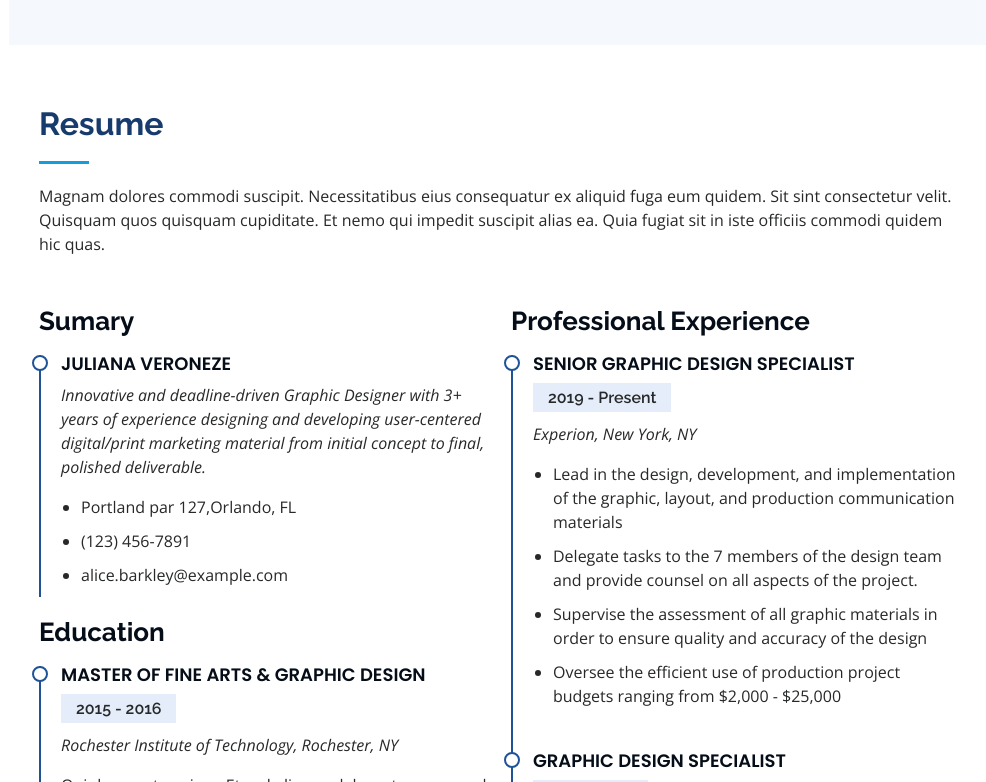
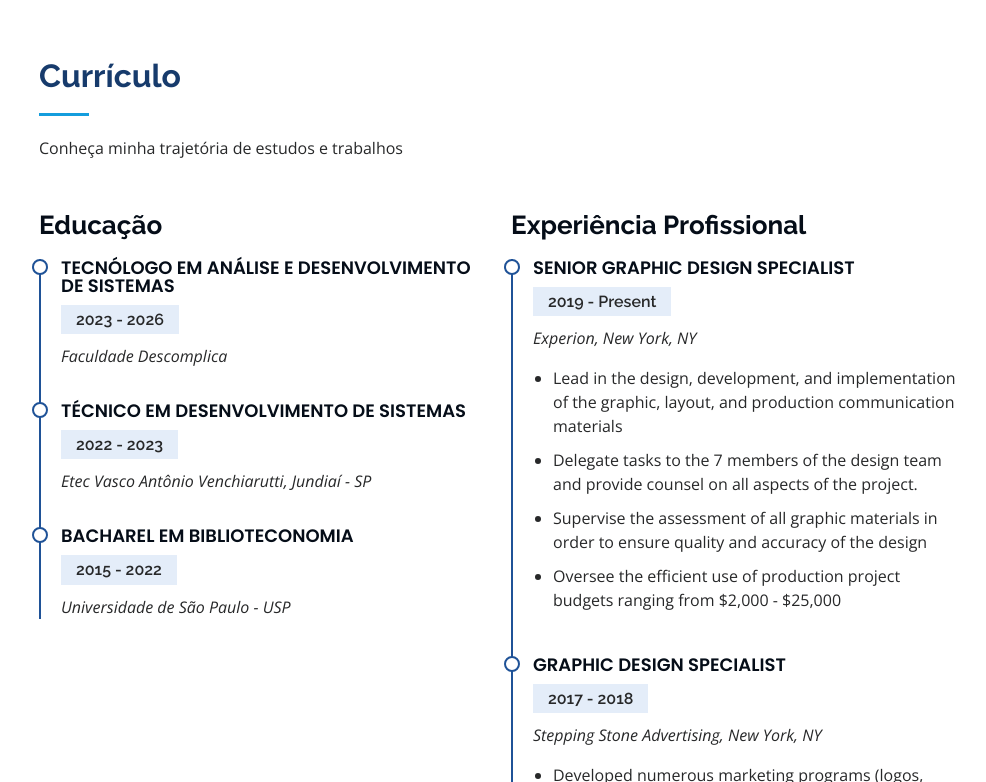
Before and after one commit to juveroneze/portfolioTeste, a plain HTML site: page index.html in a window 1280 px wide. Shown: the part 2018-2800 px from the top of the page, without its empty margins (291-1277 px from the left). Drawn offline with nearby package versions, Linux system fonts and the light colour scheme.

Commit message:
alteração no currículo

```diff
--- a/index.html
+++ b/index.html
@@ -59,7 +59,7 @@
         <ul>
           <li><a href="#hero" class="nav-link scrollto active"><i class="bx bx-home"></i> <span>Home</span></a></li>
           <li><a href="#about" class="nav-link scrollto"><i class="bx bx-user"></i> <span>Sobre</span></a></li>
-          <li><a href="#resume" class="nav-link scrollto"><i class="bx bx-file-blank"></i> <span>Histórico</span></a></li>
+          <li><a href="#resume" class="nav-link scrollto"><i class="bx bx-file-blank"></i> <span>Currículo</span></a></li>
           <li><a href="#portfolio" class="nav-link scrollto"><i class="bx bx-book-content"></i> <span>Portfólio</span></a></li>
           <li><a href="#services" class="nav-link scrollto"><i class="bx bx-server"></i> <span>Serviços</span></a></li>
           <li><a href="#contact" class="nav-link scrollto"><i class="bx bx-envelope"></i> <span>Contato</span></a></li>
@@ -126,7 +126,7 @@
 
         <div class="section-title">
           <h2>Skills</h2>
-          <p>Magnam dolores commodi suscipit. Necessitatibus eius consequatur ex aliquid fuga eum quidem. Sit sint consectetur velit. Quisquam quos quisquam cupiditate. Et nemo qui impedit suscipit alias ea. Quia fugiat sit in iste officiis commodi quidem hic quas.</p>
+          <p>Em constante aprendizado.</p>
         </div>
 
         <div class="row skills-content">
@@ -185,39 +185,36 @@
       <div class="container">
 
         <div class="section-title">
-          <h2>Resume</h2>
-          <p>Magnam dolores commodi suscipit. Necessitatibus eius consequatur ex aliquid fuga eum quidem. Sit sint consectetur velit. Quisquam quos quisquam cupiditate. Et nemo qui impedit suscipit alias ea. Quia fugiat sit in iste officiis commodi quidem hic quas.</p>
+          <h2>Currículo</h2>
+          <p>Conheça minha trajetória de estudos e trabalhos</p>
         </div>
 
         <div class="row">
           <div class="col-lg-6" data-aos="fade-up">
-            <h3 class="resume-title">Sumary</h3>
-            <div class="resume-item pb-0">
-              <h4>Juliana Veroneze</h4>
-              <p><em>Innovative and deadline-driven Graphic Designer with 3+ years of experience designing and developing user-centered digital/print marketing material from initial concept to final, polished deliverable.</em></p>
-              <ul>
-                <li>Portland par 127,Orlando, FL</li>
-                <li>(123) 456-7891</li>
-                <li>alice.barkley@example.com</li>
-              </ul>
+
+            <h3 class="resume-title">Educação</h3>
+
+            <div class="resume-item">
+              <h4>Tecnólogo em Análise e Desenvolvimento de Sistemas</h4>
+              <h5>2023 - 2026</h5>
+              <p><em>Faculdade Descomplica</em></p>
             </div>
 
-            <h3 class="resume-title">Education</h3>
             <div class="resume-item">
-              <h4>Master of Fine Arts &amp; Graphic Design</h4>
-              <h5>2015 - 2016</h5>
-              <p><em>Rochester Institute of Technology, Rochester, NY</em></p>
-              <p>Qui deserunt veniam. Et sed aliquam labore tempore sed quisquam iusto autem sit. Ea vero voluptatum qui ut dignissimos deleniti nerada porti sand markend</p>
+              <h4>Técnico em Desenvolvimento de Sistemas</h4>
+              <h5>2022 - 2023</h5>
+              <p><em>Etec Vasco Antônio Venchiarutti, Jundiaí - SP</em></p>
             </div>
+
             <div class="resume-item">
-              <h4>Bachelor of Fine Arts &amp; Graphic Design</h4>
-              <h5>2010 - 2014</h5>
-              <p><em>Rochester Institute of Technology, Rochester, NY</em></p>
-              <p>Quia nobis sequi est occaecati aut. Repudiandae et iusto quae reiciendis et quis Eius vel ratione eius unde vitae rerum voluptates asperiores voluptatem Earum molestiae consequatur neque etlon sader mart dila</p>
+              <h4>Bacharel em Biblioteconomia</h4>
+              <h5>2015 - 2022</h5>
+              <p><em>Universidade de São Paulo - USP</em></p>
             </div>
           </div>
+
           <div class="col-lg-6" data-aos="fade-up" data-aos-delay="100">
-            <h3 class="resume-title">Professional Experience</h3>
+            <h3 class="resume-title">Experiência Profissional</h3>
             <div class="resume-item">
               <h4>Senior graphic design specialist</h4>
               <h5>2019 - Present</h5>
```
